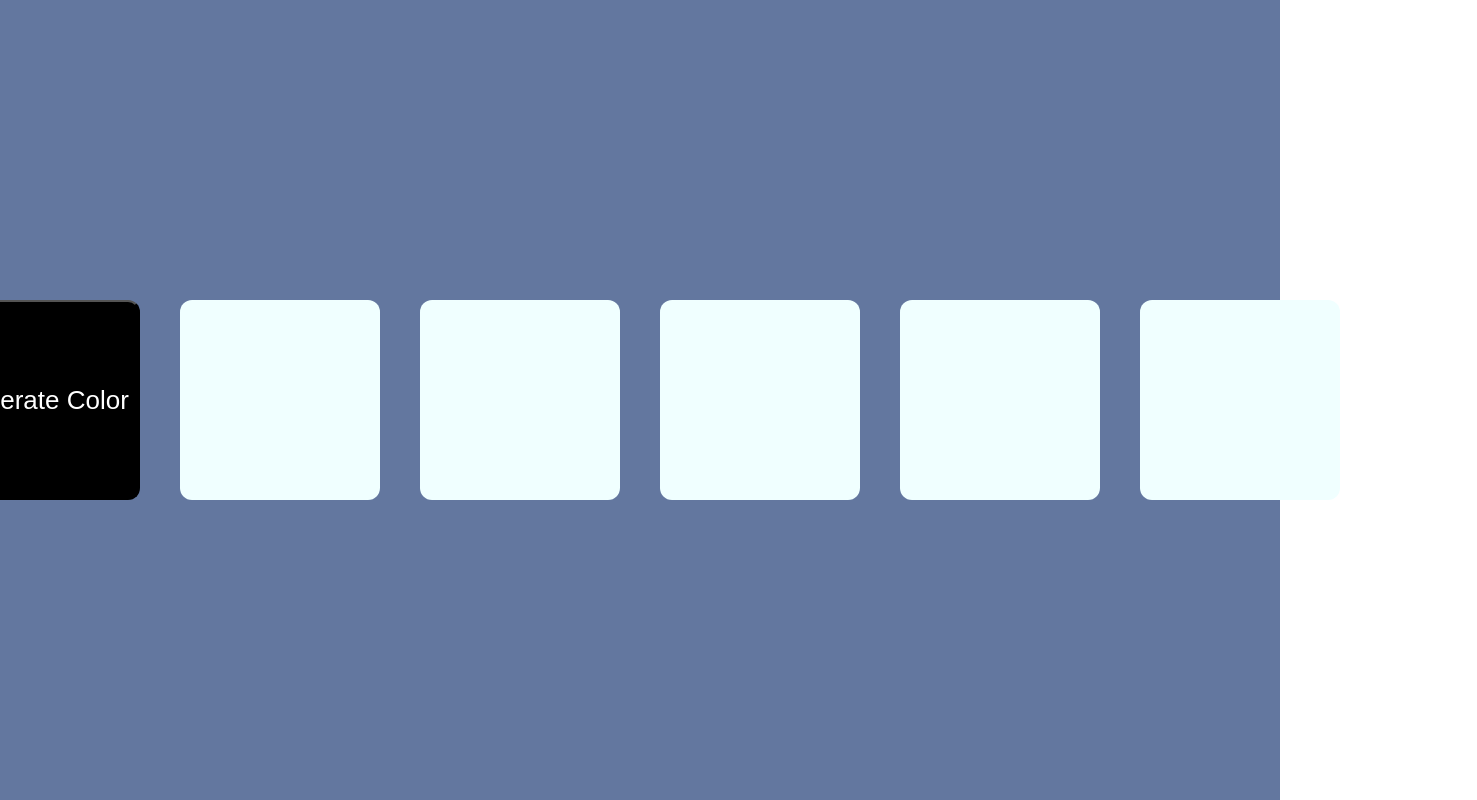
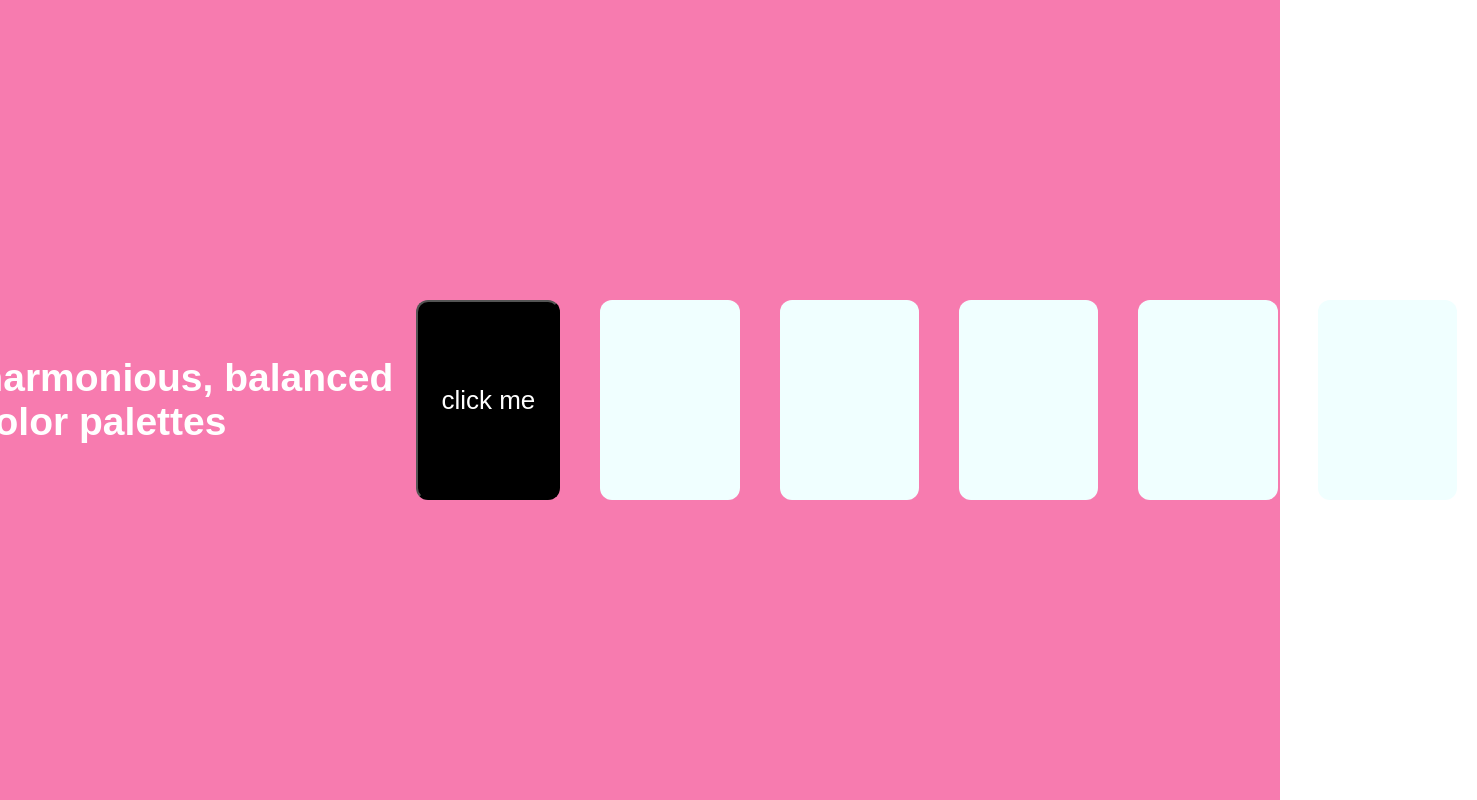
Before and after one commit to macgere/Color-Maker, a React (Create React App) app: page / in a window 1280 px wide. Shown: the whole page, 1477 px wide, since content can reach past the window. Built offline with nearby package versions, Linux system fonts and the light colour scheme.

Commit message:
styled it, called it done

```diff
--- a/src/App.css
+++ b/src/App.css
@@ -7,8 +7,12 @@
   pointer-events: none;
 }
 
+h2 {
+  font-family: Arial, Helvetica, sans-serif;
+}
+
 .App-header {
-  background-color: #63779f;
+  background-color: #f77baf;
   min-height: 100vh;
   display: flex;
   flex-direction: column;
--- a/src/App.js
+++ b/src/App.js
@@ -36,8 +36,8 @@ function App() {
     <div className="App">
       <header className="App-header">
         <div className="container">
-          <button onClick={makePal}>Generate Color</button>
-
+          <h2>generate harmonious, balanced color palettes</h2>
+          <button onClick={makePal}>click me</button>
           <div className="generatedColor" id="generatedColor1">
           <p className="colorName" id="colorName1"> Color is:</p>
           </div>
```
